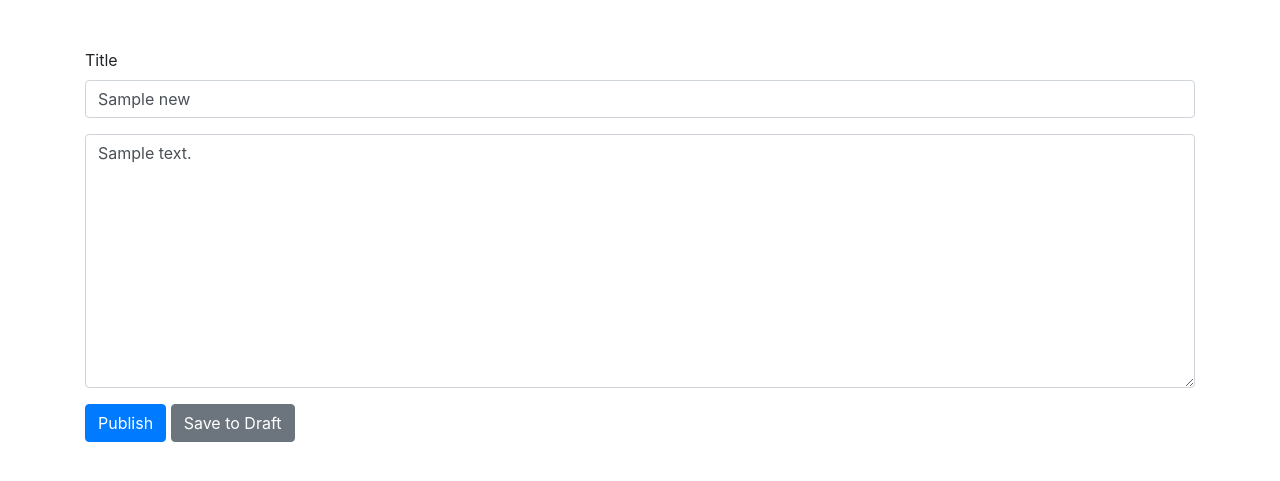
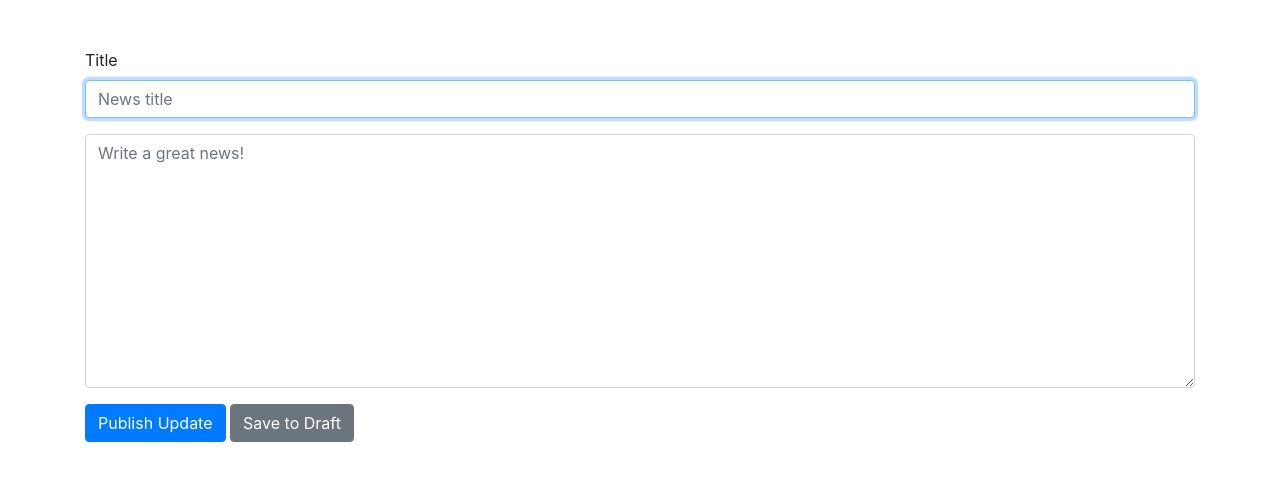
Before and after one commit to emilhrdnsy/ci-news, a CodeIgniter 4 app: template app/Views/admin/admin_edit_news.php in a window 1280 px wide. Shown: the part 56-537 px from the top of the page. Run offline with PHP 8.4 and a stand-in for CodeIgniter, Linux system fonts and the light colour scheme; the template is opened without the code that fills it: most values are stand-ins (such as "Sample title", 1, 10 or a date in 2020); data that the repository does not hold is empty; some libraries are stand-ins or nearby versions.

Commit message:
edit features has been added

```diff
--- a/app/Config/Routes.php
+++ b/app/Config/Routes.php
@@ -54,7 +54,8 @@ $routes->group('admin', function ($routes) {
 	$routes->get('news/(:any)/preview', 'NewsAdmin\NewsAdmin::preview/$1');
 	$routes->add('news/new', 'NewsAdmin\NewsAdmin::create');
 	$routes->add('news/save', 'NewsAdmin\NewsAdmin::save');
-	$routes->add('news/(:segment)/edit', 'NewsAdmin\NewsAdmin::edit/$1');
+	$routes->get('news/(:segment)/edit', 'NewsAdmin\NewsAdmin::edit/$1');
+	$routes->add('news/(:segment)/update', 'NewsAdmin\NewsAdmin::update/$1');
 });
 
 // $routes->get('/article', 'Article::index');
--- a/app/Views/admin/admin_edit_news.php
+++ b/app/Views/admin/admin_edit_news.php
@@ -1,21 +1,22 @@
 <?= $this->extend('layout/admin/admin_layout') ?>
 
 <?= $this->section('content') ?>
-
-<form action="" method="post" id="text-editor">
-  <input type="hidden" name="id" value="<?= $news['id'] ?>" />
+<form action="/admin/news/<?= $news['id'] ?>/update" method="post" id="text-editor">
+  <?= csrf_field(); ?>
+  <input type="hidden" name="slug" value="<?= $news['slug']; ?>">
   <div class="form-group">
     <label for="title">Title</label>
-    <input type="text" name="title" class="form-control" placeholder="News title" value="<?= $news['title'] ?>" required>
+    <input type="text" name="title" class="form-control <?= ($validation->hasError('title')) ? 'is-invalid' : ''; ?>" placeholder="News title" autofocus value="<?= old('title') ? old('title') : $news['title'] ?>">
+    <div class="invalid-feedback">
+      <?= $validation->getError('title'); ?>
+    </div>
   </div>
   <div class="form-group">
-    <textarea name="content" class="form-control" cols="30" rows="10" placeholder="Write a great news!"><?= $news['content'] ?></textarea>
+    <textarea name="content" class="form-control" cols="30" rows="10" placeholder="Write a great news!"><?= old('content') ? old('content') : $news['content'] ?></textarea>
   </div>
   <div class="form-group">
-    <button type="submit" name="status" value="published" class="btn btn-primary">Publish</button>
-    <button type="submit" name="status" value="draft" class="btn btn-secondary">Save to Draft</button>
+    <button type="submit" name="status" value="published" class="btn btn-primary">Publish Update</button>
+    <button type=" submit" name="status" value="draft" class="btn btn-secondary">Save to Draft</button>
   </div>
 </form>
-
-
 <?= $this->endSection() ?>
--- a/app/Views/admin/admin_list_news.php
+++ b/app/Views/admin/admin_list_news.php
@@ -33,8 +33,8 @@
             <?php endif ?>
           </td>
           <td>
-            <a href="<?= base_url('admin/news/' . $news['id'] . '/preview') ?>" class="btn btn-sm btn-info" target="_blank">Preview</a>
-            <a href="<?= base_url('admin/news/' . $news['id'] . '/edit') ?>" class="btn btn-sm btn-secondary">Edit</a>
+            <a href="<?= base_url('admin/news/' . $news['slug'] . '/preview') ?>" class="btn btn-sm btn-info" target="_blank">Preview</a>
+            <a href="<?= base_url('admin/news/' . $news['slug'] . '/edit') ?>" class="btn btn-sm btn-secondary">Edit</a>
             <!-- onclick="confirmToDelete(this) -->
             <a href="#" data-toggle="modal" data-target="#exampleModalCenter" class="btn btn-sm btn-danger">Delete</a>
           </td>
--- a/ci_news.sql
+++ b/ci_news.sql
@@ -3,7 +3,7 @@
 -- https://www.phpmyadmin.net/
 --
 -- Host: 127.0.0.1
--- Waktu pembuatan: 11 Sep 2021 pada 01.28
+-- Waktu pembuatan: 11 Sep 2021 pada 11.29
 -- Versi server: 10.4.18-MariaDB
 -- Versi PHP: 7.3.27
 
```
Also changed, not shown: app/Controllers/NewsAdmin/NewsAdmin.php (+56 -38 lines), app/Models/NewsModel.php (+9 -0 lines).
